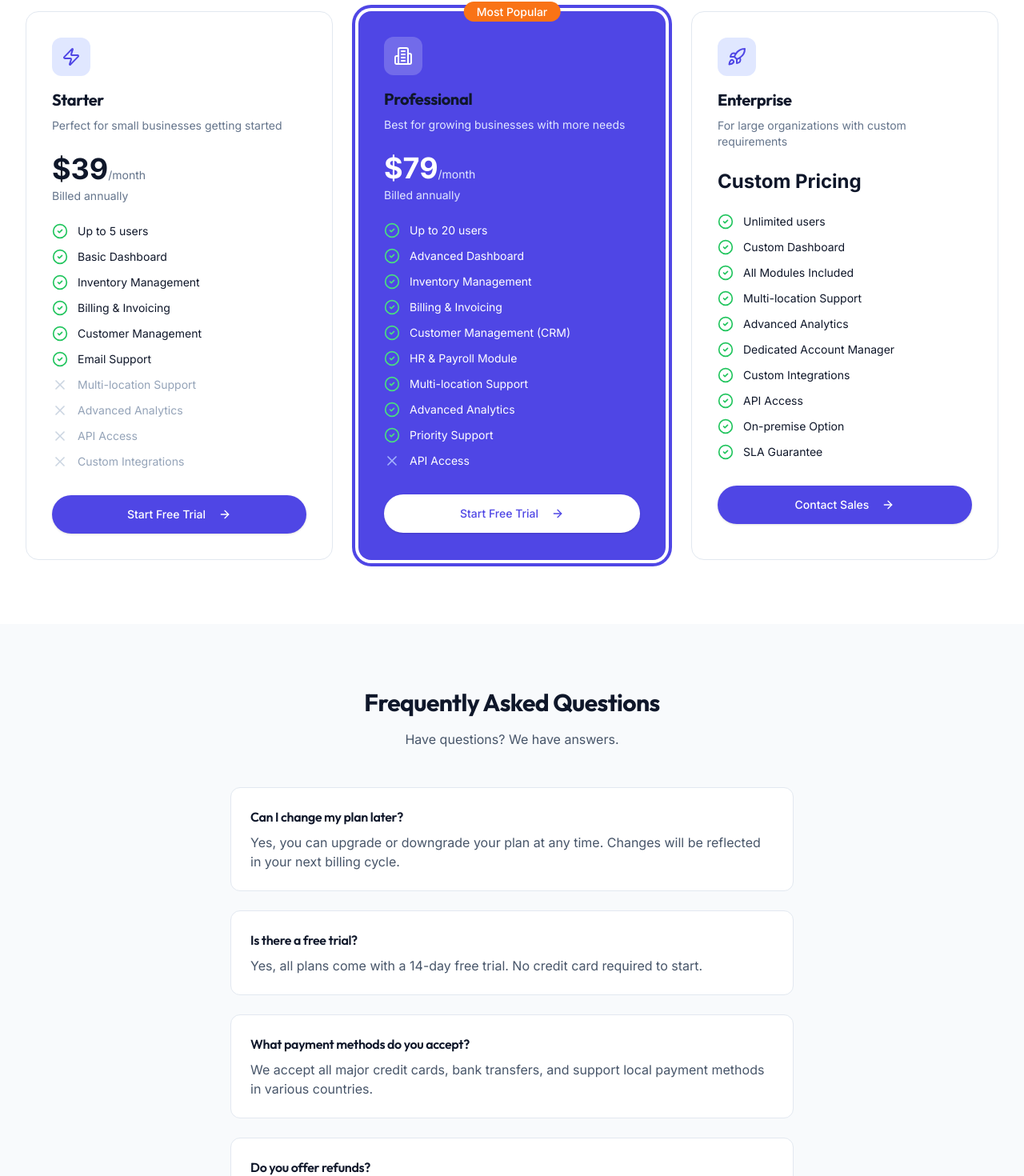
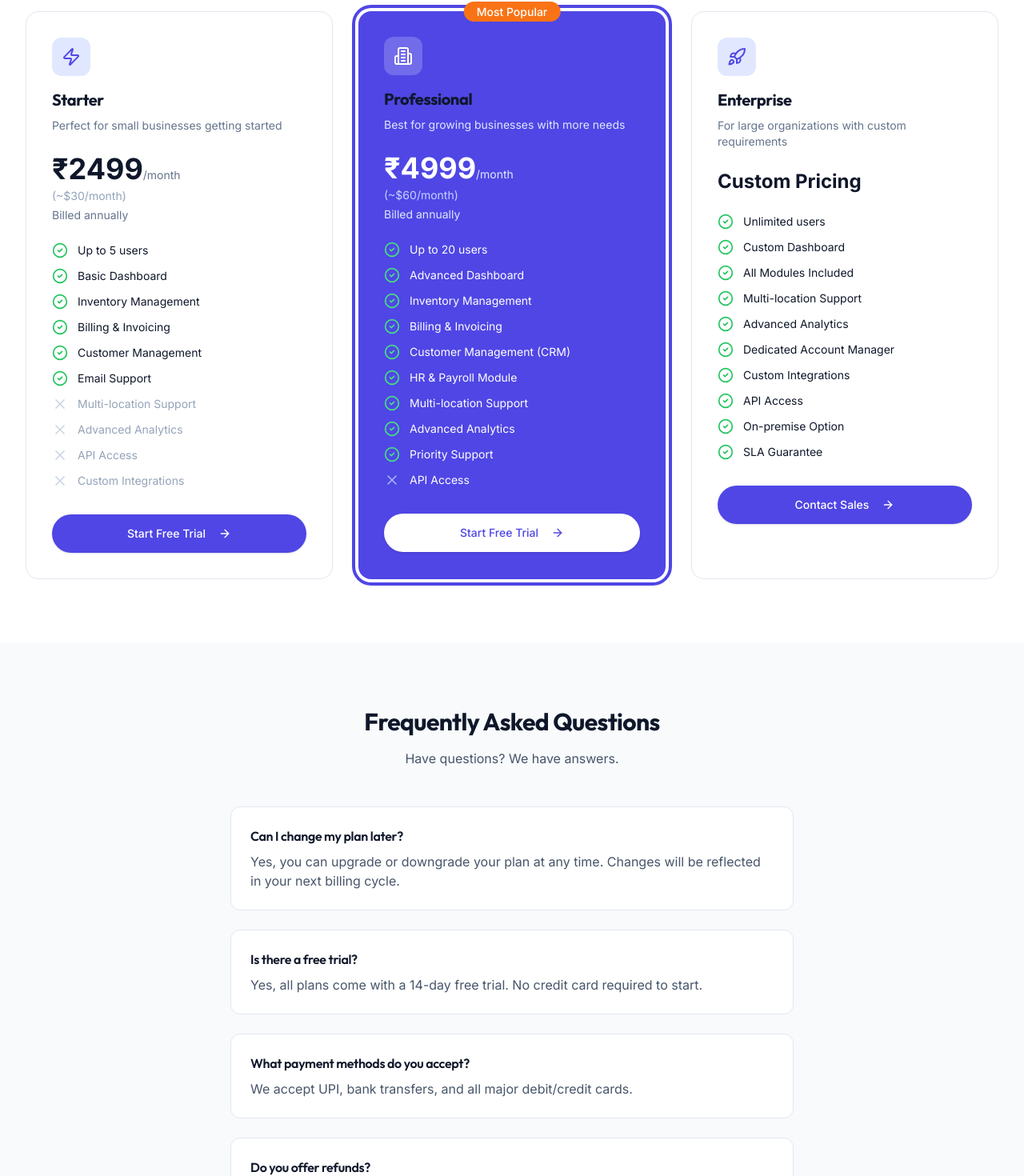
Before and after one commit to Parsun97/BitBuilder_Website, a React (Create React App) app in the folder frontend/: page /pricing in a window 1280 px wide. Shown: the part 522-1992 px from the top of the page at 80% size. Built offline with nearby package versions, Linux system fonts and the light colour scheme; no server answers.

Commit message:
Update PricingPage.jsx

```diff
--- a/frontend/src/pages/PricingPage.jsx
+++ b/frontend/src/pages/PricingPage.jsx
@@ -19,8 +19,10 @@ const PricingPage = () => {
       name: "Starter",
       icon: Zap,
       description: "Perfect for small businesses getting started",
-      monthlyPrice: 49,
-      annualPrice: 39,
+      monthlyPrice: 2999,
+      annualPrice: 2499,
+      monthlyPriceUsd: 36,
+      annualPriceUsd: 30,
       features: [
         { name: "Up to 5 users", included: true },
         { name: "Basic Dashboard", included: true },
@@ -40,8 +42,10 @@ const PricingPage = () => {
       name: "Professional",
       icon: Building2,
       description: "Best for growing businesses with more needs",
-      monthlyPrice: 99,
-      annualPrice: 79,
+      monthlyPrice: 5999,
+      annualPrice: 4999,
+      monthlyPriceUsd: 72,
+      annualPriceUsd: 60,
       features: [
         { name: "Up to 20 users", included: true },
         { name: "Advanced Dashboard", included: true },
@@ -91,7 +95,7 @@ const PricingPage = () => {
     },
     {
       question: "What payment methods do you accept?",
-      answer: "We accept all major credit cards, bank transfers, and support local payment methods in various countries."
+      answer: "We accept UPI, bank transfers, and all major debit/credit cards."
     },
     {
       question: "Do you offer refunds?",
@@ -178,11 +182,14 @@ const PricingPage = () => {
                     {plan.monthlyPrice ? (
                       <>
                         <span className="text-4xl font-bold">
-                          ${isAnnual ? plan.annualPrice : plan.monthlyPrice}
+                          ₹{isAnnual ? plan.annualPrice : plan.monthlyPrice}
                         </span>
                         <span className={`text-sm ${plan.popular ? 'text-indigo-100' : 'text-slate-500'}`}>
                           /month
                         </span>
+                        <p className={`text-sm mt-1 ${plan.popular ? 'text-indigo-200' : 'text-slate-400'}`}>
+                          (~${isAnnual ? plan.annualPriceUsd : plan.monthlyPriceUsd}/month)
+                        </p>
                         {isAnnual && (
                           <p className={`text-sm mt-1 ${plan.popular ? 'text-indigo-100' : 'text-slate-500'}`}>
                             Billed annually
```
